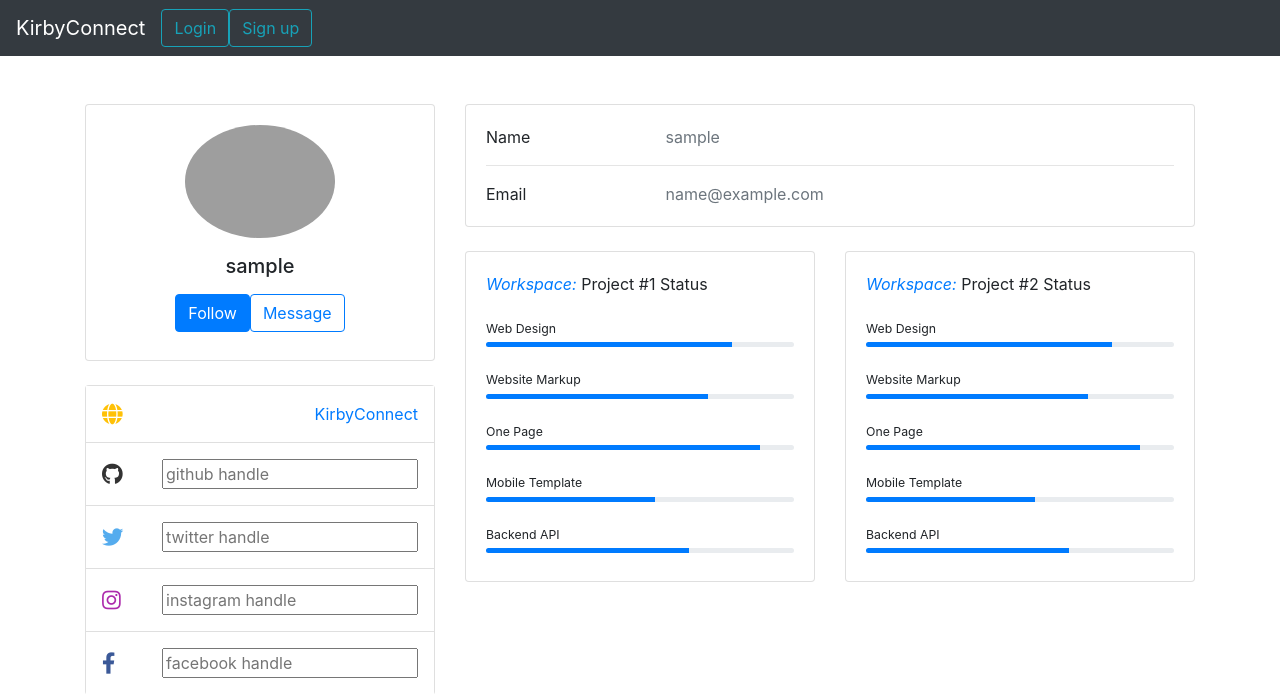
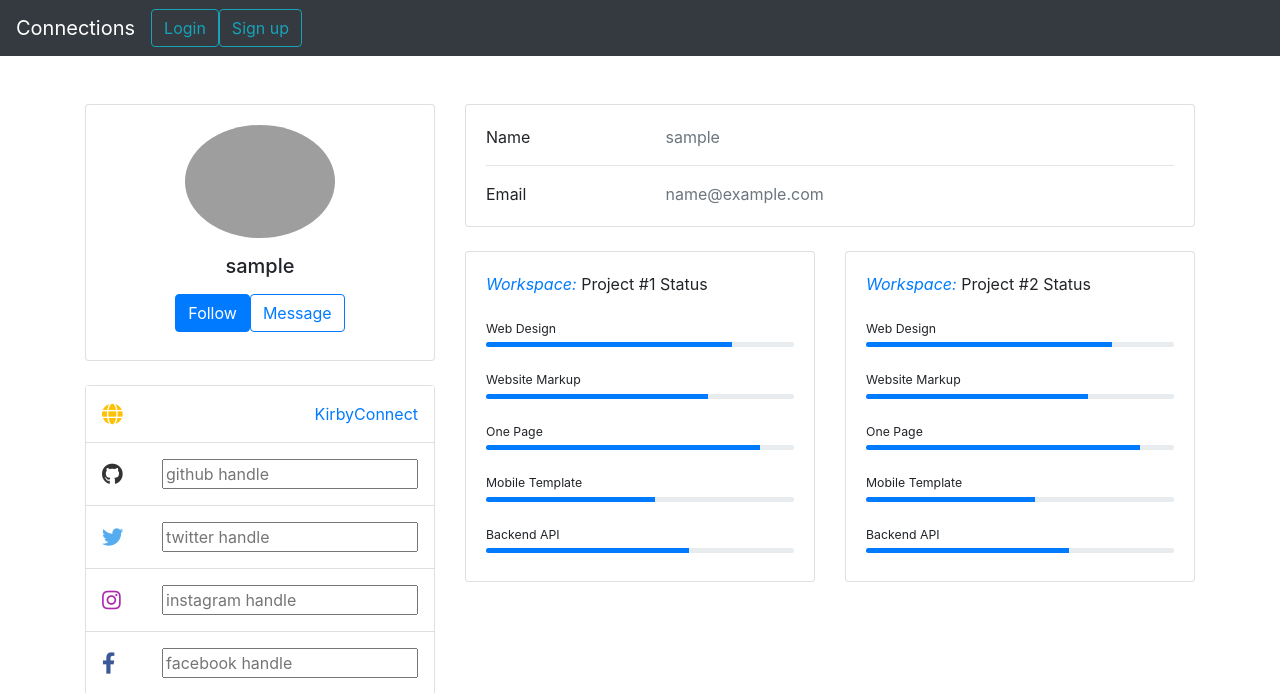
Before and after one commit to ishdpk/student-app, a Flask app: template templates/profile.html in a window 1280 px wide. Shown: the top 694 px of the page. Run offline with Flask 2, Linux system fonts and the light colour scheme; the template is opened without the code that fills it: most values are stand-ins (such as "Sample title", 1, 10 or a date in 2020); parts of the project's set-up code (start-up, migrations or seed data) failed here and were passed over; some libraries are stand-ins or nearby versions; grey boxes are pictures that could not be loaded.

Commit message:
Update profile.html

```diff
--- a/templates/profile.html
+++ b/templates/profile.html
@@ -6,7 +6,7 @@
   <meta charset="utf-8">
   <meta http-equiv="X-UA-Compatible" content="IE-edge">
   <meta name="viewport" content="width=device-width, initial-scale=1">
-  <title>Profile</title>
+  <title>Connections - Profile</title>
   <link rel="stylesheet" href="https://cdn.jsdelivr.net/npm/bootstrap@4.5.3/dist/css/bootstrap.min.css" integrity="sha384-TX8t27EcRE3e/ihU7zmQxVncDAy5uIKz4rEkgIXeMed4M0jlfIDPvg6uqKI2xXr2" crossorigin="anonymous">
   <script src="https://code.jquery.com/jquery-3.5.1.slim.min.js" integrity="sha384-DfXdz2htPH0lsSSs5nCTpuj/zy4C+OGpamoFVy38MVBnE+IbbVYUew+OrCXaRkfj" crossorigin="anonymous"></script>
   <script src="https://cdn.jsdelivr.net/npm/bootstrap@4.5.3/dist/js/bootstrap.bundle.min.js" integrity="sha384-ho+j7jyWK8fNQe+A12Hb8AhRq26LrZ/JpcUGGOn+Y7RsweNrtN/tE3MoK7ZeZDyx" crossorigin="anonymous"></script>
@@ -15,7 +15,7 @@
 </head>
 <body>
   <nav class="navbar navbar-dark bg-dark navbar navbar-expand-lg">
-    <a class="navbar-brand" href="{{ url_for('main.index') }}">KirbyConnect</a>
+    <a class="navbar-brand" href="{{ url_for('main.index') }}">Connections</a>
     <button class="navbar-toggler" type="button" data-toggle="collapse" data-target="#navbarSupportedContent" aria-controls="navbarSupportedContent" aria-expanded="false" aria-label="Toggle navigation">
       <span class="navbar-toggler-icon"></span>
     </button>
```
